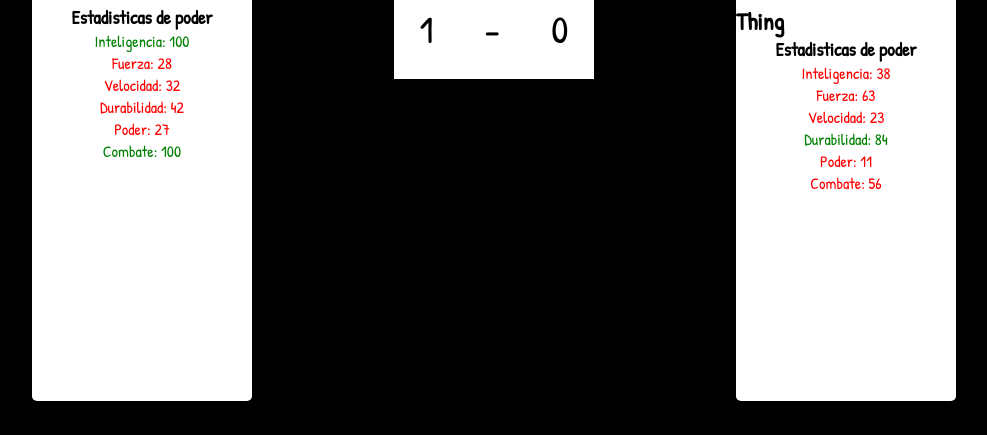
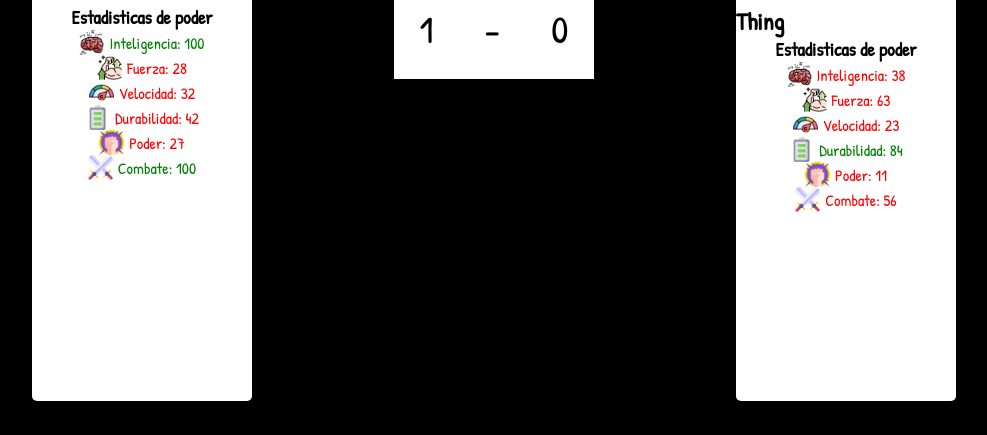
Before and after one commit to salvamn/04-Ejemplo-api-superhero, a plain HTML site: page index.html in a window 1280 px wide. Both pictures are taken after a click on the button "¡¡¡ Click !!!". Shown: the part 365-800 px from the top of the page, without its empty margins (146-1133 px from the left). Drawn offline with Linux system fonts and the light colour scheme.

Commit message:
Se agregaron nuevos iconos

```diff
--- a/index.css
+++ b/index.css
@@ -96,6 +96,17 @@ body{
     /* border-radius: 7px; */
 }
 
+.tarjeta span{
+    display: inline-flex;
+    /* justify-content: space-around; */
+    align-items: center;
+}
+
+.imagen-estadistica{
+    width: 25px !important;
+    margin-right: 5px;
+}
+
 .tarjeta img{
     width: 220px;
     border-top-left-radius: 5px;
@@ -122,10 +133,6 @@ body{
         #boton{
             font-size: 20px;
             margin: 5px;
-        }
-
-        .contenedor{
-            /* padding: 10px; */
         }
 
         .tarjeta{
--- a/index.js
+++ b/index.js
@@ -42,26 +42,32 @@ async function pintarHeroeOVillano(caja){
             <h3>Estadisticas de poder</h3>
 
             <span style="color: ${parseInt(data[rndInt].powerstats.intelligence) >= 70 ? 'green' : 'red'};">
+                <img class="imagen-estadistica" src='img/inteligencia.png'></img>
                 Inteligencia: ${data[rndInt].powerstats.intelligence}
             </span>
 
             <span style="color: ${parseInt(data[rndInt].powerstats.strength) >= 70 ? 'green' : 'red'};">
+                <img class="imagen-estadistica" src='img/fuerza.png'></img>
                 Fuerza: ${data[rndInt].powerstats.strength}
             </span>
 
             <span style="color: ${parseInt(data[rndInt].powerstats.speed) >= 60 ? 'green' : 'red'};">
+                <img class="imagen-estadistica" src='img/velocidad.png'></img>
                 Velocidad: ${data[rndInt].powerstats.speed}
             </span>
 
             <span style="color: ${parseInt(data[rndInt].powerstats.durability) >= 50 ? 'green' : 'red'};">
+                <img class="imagen-estadistica" src='img/durabilidad.png'></img>
                 Durabilidad: ${data[rndInt].powerstats.durability}
             </span>
 
             <span style="color: ${parseInt(data[rndInt].powerstats.power) >= 70 ? 'green' : 'red'};">
+                <img class="imagen-estadistica" src='img/poder.png'></img>
                 Poder: ${data[rndInt].powerstats.power}
             </span>
 
             <span style="color: ${parseInt(data[rndInt].powerstats.combat) >= 65 ? 'green' : 'red'};">
+                <img class="imagen-estadistica" src='img/combate.png'></img>
                 Combate: ${data[rndInt].powerstats.combat}
             </span>
 
@@ -106,26 +112,32 @@ async function pintarHeroeOVillano2(caja){
             <h3>Estadisticas de poder</h3>
 
             <span style="color: ${parseInt(data[rndInt].powerstats.intelligence) >= 70 ? 'green' : 'red'};">
+                <img class="imagen-estadistica" src='img/inteligencia.png'></img>
                 Inteligencia: ${data[rndInt].powerstats.intelligence}
             </span>
 
             <span style="color: ${parseInt(data[rndInt].powerstats.strength) >= 70 ? 'green' : 'red'};">
+            <img class="imagen-estadistica" src='img/fuerza.png'></img>
                 Fuerza: ${data[rndInt].powerstats.strength}
             </span>
 
             <span style="color: ${parseInt(data[rndInt].powerstats.speed) >= 60 ? 'green' : 'red'};">
+            <img class="imagen-estadistica" src='img/velocidad.png'></img>
                 Velocidad: ${data[rndInt].powerstats.speed}
             </span>
 
             <span style="color: ${parseInt(data[rndInt].powerstats.durability) >= 50 ? 'green' : 'red'};">
+                <img class="imagen-estadistica" src='img/durabilidad.png'></img>
                 Durabilidad: ${data[rndInt].powerstats.durability}
             </span>
 
             <span style="color: ${parseInt(data[rndInt].powerstats.power) >= 70 ? 'green' : 'red'};">
+                <img class="imagen-estadistica" src='img/poder.png'></img>
                 Poder: ${data[rndInt].powerstats.power}
             </span>
 
             <span style="color: ${parseInt(data[rndInt].powerstats.combat) >= 65 ? 'green' : 'red'};">
+                <img class="imagen-estadistica" src='img/combate.png'></img>
                 Combate: ${data[rndInt].powerstats.combat}
             </span>
 
@@ -226,6 +238,7 @@ function compararEstadisticas(listaU1, listaU2){
         console.log("Empate de combate")
     }
 
+    // RESULTADO FINAL
     if(ganadorU1 > ganadorU2){
         console.log("Usuario 1 gana")
         contadorUsuario1++
```
Also changed, not shown: img/combate.png (added), img/durabilidad.png (added), img/fuerza.png (added), img/inteligencia.png (added), img/poder.png (added), img/velocidad.png (added).
